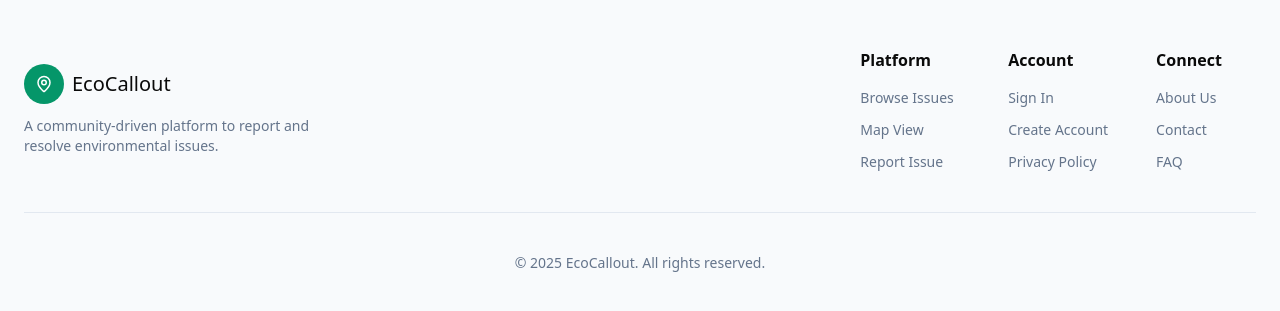
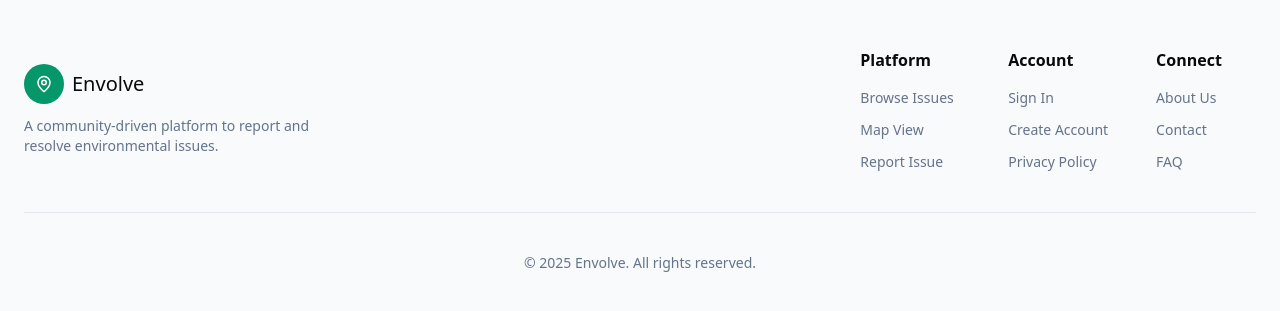
Before and after one commit to IshmamF/Envolve, a Next.js app in the folder frontend/: page / in a window 1280 px wide. Shown: the part 3601-3912 px from the top of the page. Built offline with nearby package versions, Linux system fonts and the light colour scheme; no server answers.

Commit message:
feat: slight map change

```diff
--- a/frontend/src/app/page.tsx
+++ b/frontend/src/app/page.tsx
@@ -376,7 +376,7 @@ export default function HomePage() {
                 <span className="relative flex h-10 w-10 items-center justify-center rounded-full bg-emerald-600 text-white">
                   <MapPin size={18} />
                 </span>
-                <span className="font-medium text-xl">EcoCallout</span>
+                <span className="font-medium text-xl">Envolve</span>
               </Link>
               <p className="text-sm text-slate-500 mt-3 max-w-xs">
                 A community-driven platform to report and resolve environmental issues.
@@ -455,7 +455,7 @@ export default function HomePage() {
           <Separator className="my-10 bg-slate-200" />
 
           <div className="text-center text-sm text-slate-500">
-            <p>© {new Date().getFullYear()} EcoCallout. All rights reserved.</p>
+            <p>© {new Date().getFullYear()} Envolve. All rights reserved.</p>
           </div>
         </div>
       </footer>
--- a/frontend/src/app/private/_components/mapbox.tsx
+++ b/frontend/src/app/private/_components/mapbox.tsx
@@ -24,8 +24,6 @@ function severityColor(severity: string) {
   }
 }
 
-
-
 const MapBox = ({data}: Props) => {
   const [openDialog, setOpenDialog] = useState<boolean>(false);
   const [userloc, setUserLoc] = useState<[number, number]>([ -73.8203, 40.7367 ]);
@@ -35,7 +33,6 @@ const MapBox = ({data}: Props) => {
     latitude: userloc[1],
     zoom: 13
   });
-
 
   useEffect(() => {
     navigator.geolocation.getCurrentPosition(successLocation, errorLocation, {
@@ -49,9 +46,9 @@ const MapBox = ({data}: Props) => {
     }
 
     function errorLocation() {
-      console.log('Error getting location, using default.');
-      setUserLoc([-73.8203, 40.7367]);
-    }
+      console.log('Location error');
+      setUserLoc([-73.8203, 40.7367]);    }
+
   }, []);
 
   useEffect(() => {
@@ -64,6 +61,7 @@ const MapBox = ({data}: Props) => {
 
   return (
     <>
+      <div className="w-full h-full overflow-hidden rounded-lg">
         <Map
           {...viewState}
           mapboxAccessToken={token}
@@ -89,15 +87,31 @@ const MapBox = ({data}: Props) => {
                     alt="marker"
                     width={75}
                     height={75}
-                    className={`border-8 ${severityColor(oost.severity)} inline-block rounded-xl`}
+                    className={
+                      `transform translate-x-0 marker-image w-8 h-8 cursor-pointer border-2 ${oost.severity ? severityColor(oost.severity) : 'border-gray-500'} rounded-full object-cover active:scale-105 hover:border-white active:border-white`
+                    }
                   />
               </Marker>
+            ))}
 
-            ))}
+            {/* User Location Marker */}
+            <Marker longitude={userloc[0]} latitude={userloc[1]} anchor="center">
+                <div className="relative">
+                  <div className="w-6 h-6 bg-blue-500 rounded-full border-2 border-white animate-pulse" />
+                  <div className="absolute w-12 h-12 bg-blue-500/30 rounded-full -top-3 -left-3 animate-ping" />
+                </div>
+            </Marker>
+
         </Map>
+      </div>
 
+      {/* Dialog for displaying marker info */}
       {currInfo && (
-        <MarkerDialog issue={currInfo} openDialog={openDialog} setOpenDialog={setOpenDialog} />
+        <MarkerDialog
+          issue={currInfo}
+          openDialog={openDialog}
+          setOpenDialog={setOpenDialog}
+        />
       )}
     </>
   );
```
